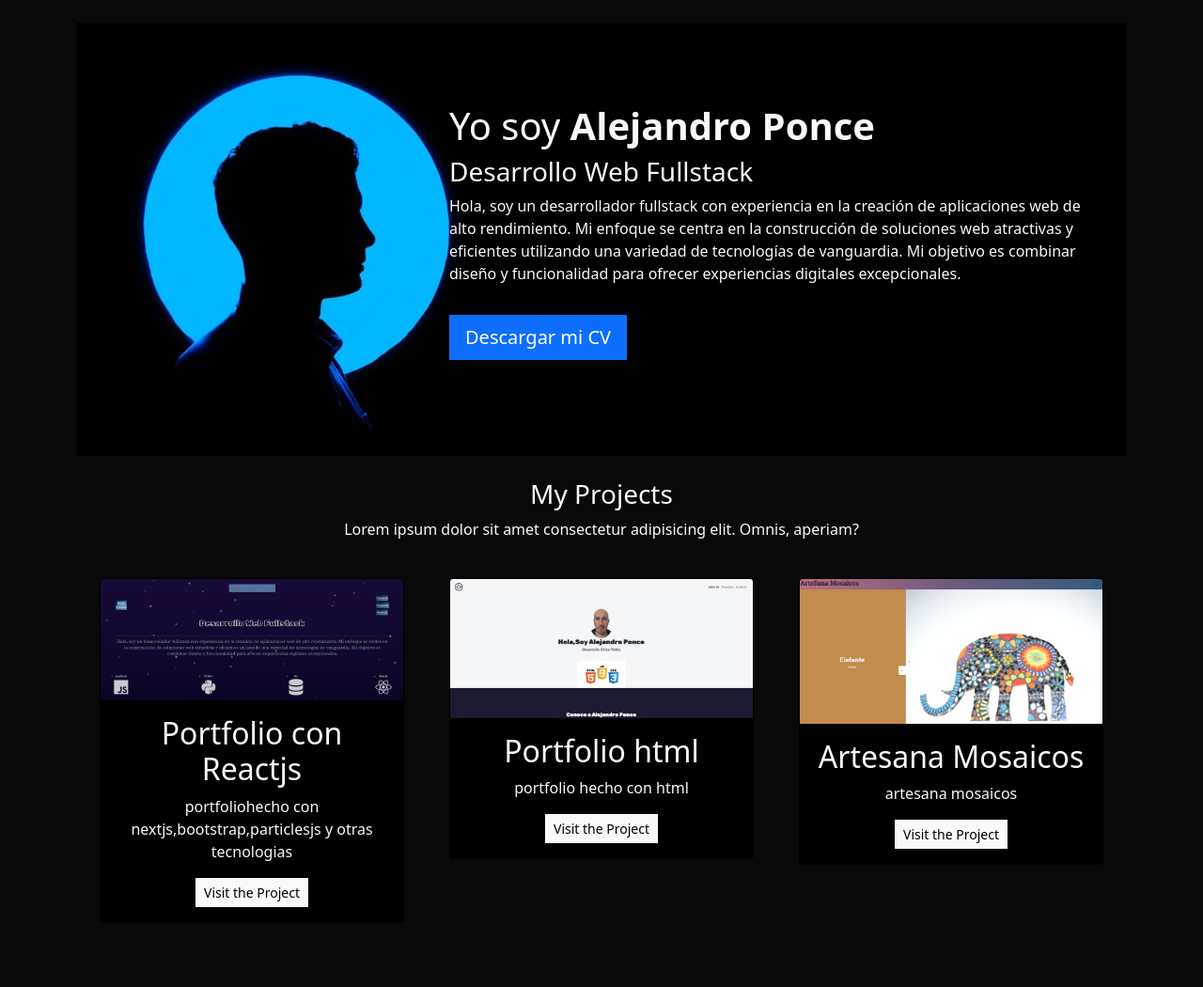
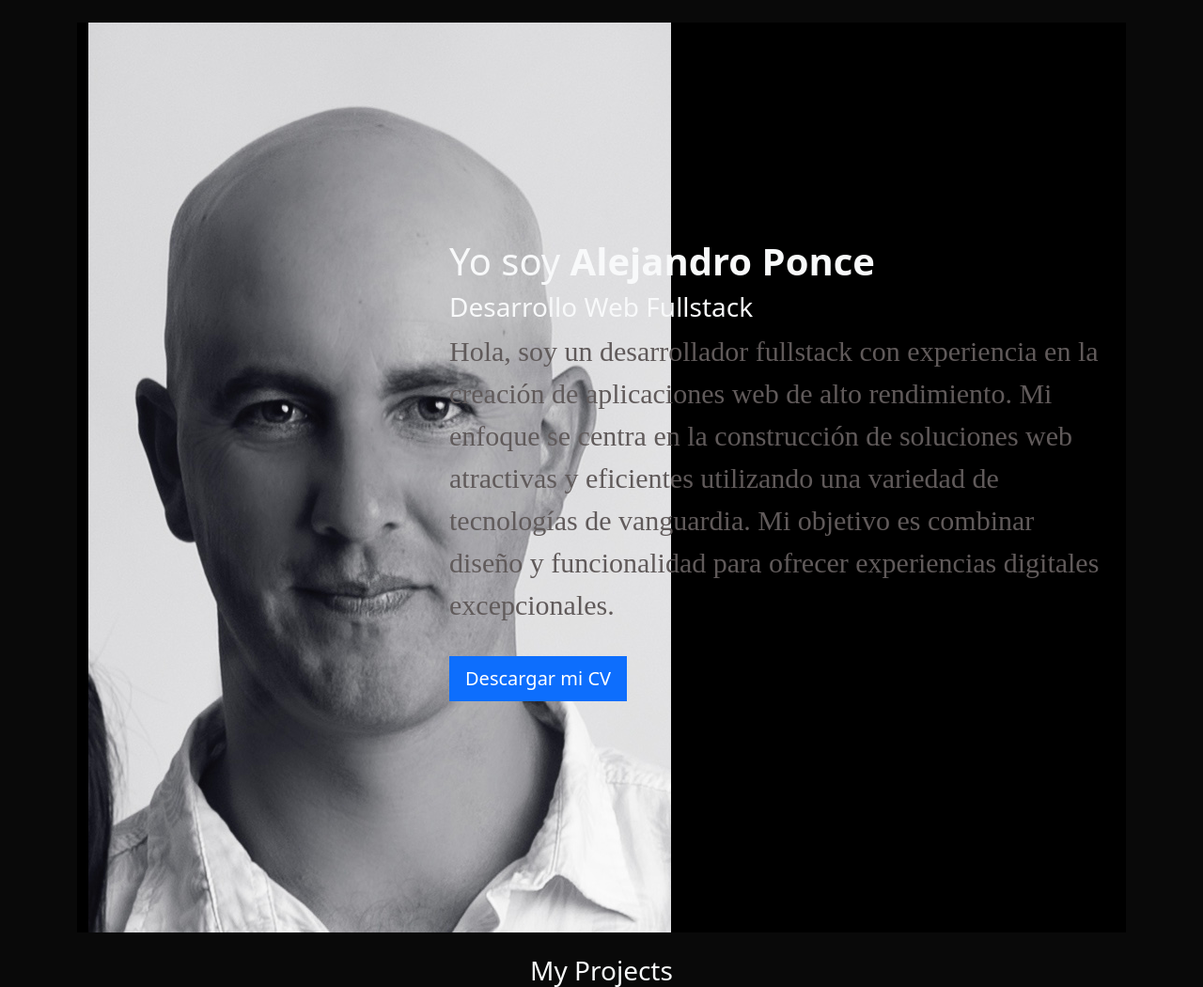
Before and after one commit to alejandroponce00/portofolio_django, a Django app: page / in a window 1280 px wide. Shown: the part 56-1106 px from the top of the page at 94% size. Before the commit the page ends 1021 px from the top, so only its background shows below. Run offline with Django 3.2, Linux system fonts and the light colour scheme; data comes from the database, SQL or seed files in the repository.

Commit message:
cambio de foto

```diff
--- a/portfolio/static/main.css
+++ b/portfolio/static/main.css
@@ -10,3 +10,9 @@ body {
   border: 1px solid #eee;
   cursor: pointer;
 }
+.parrafo{
+  color: rgb(96, 90, 90);
+  font-family:perpetua ;
+  font-size: 30px;
+
+}
--- a/portfolio/templates/home.html
+++ b/portfolio/templates/home.html
@@ -5,7 +5,7 @@
 {% load static %}
 
 <!-- Hero Section -->
-<header class="row bg-black">
+<header class="row bg-black ">
   <div class="col-md-4">
     <img src="{% static 'portfolio/profile.jpeg' %}" />
   </div>
@@ -13,7 +13,7 @@
   <div class="col-md-8 my-auto p-4">
     <h1>Yo soy <strong>Alejandro Ponce</strong></h1>
     <h3>Desarrollo Web Fullstack</h3>
-    <p>Hola, soy un desarrollador fullstack con experiencia
+    <p class="parrafo">Hola, soy un desarrollador fullstack con experiencia
        en la creación de aplicaciones web de alto rendimiento.
        Mi enfoque se centra en la construcción de soluciones
         web atractivas y eficientes utilizando una variedad
```
Also changed, not shown: portfolio/static/portfolio/profile.jpeg, portfolio/static/portfolio/profilee.jpeg (added), 1 other file.
